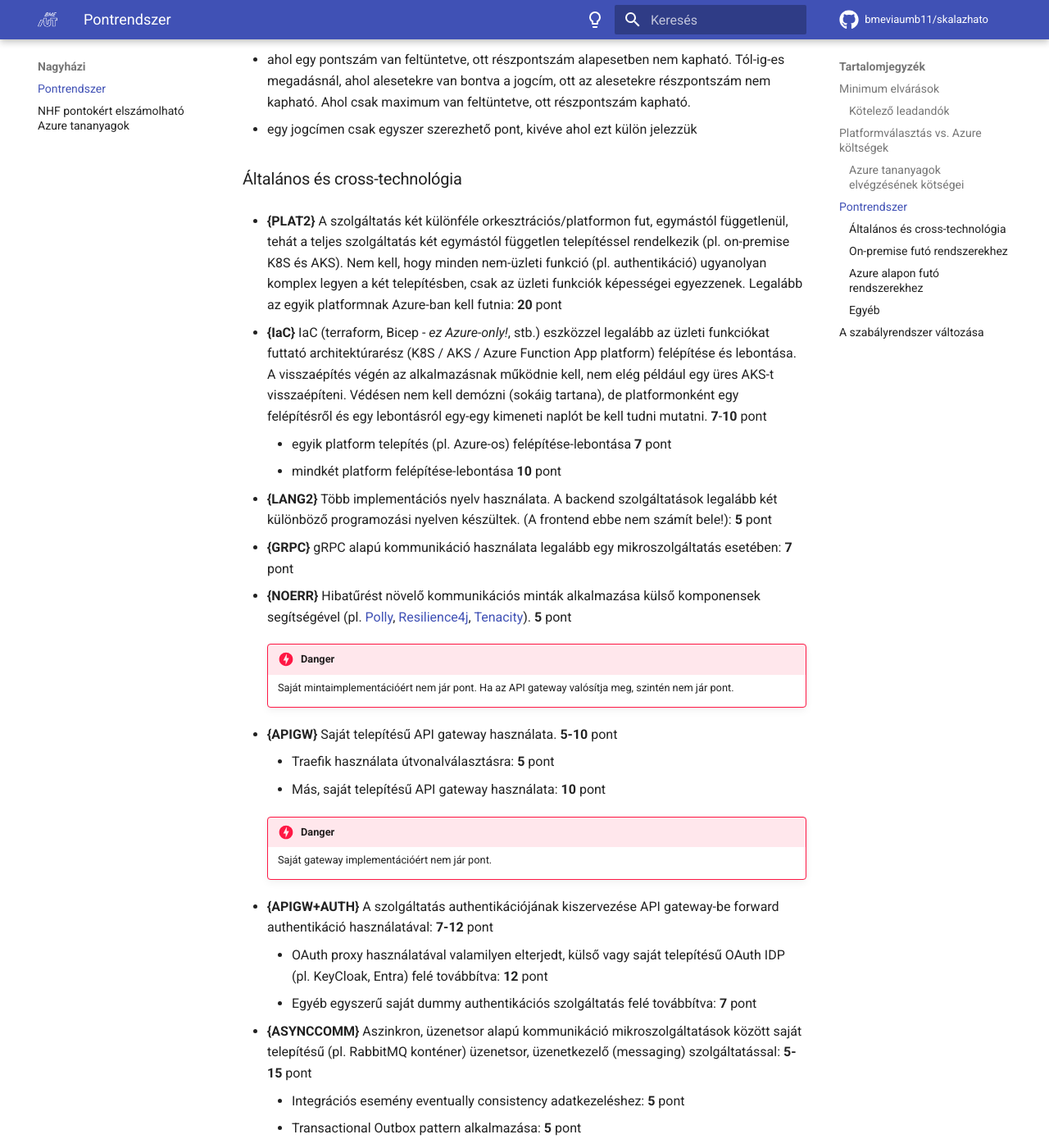
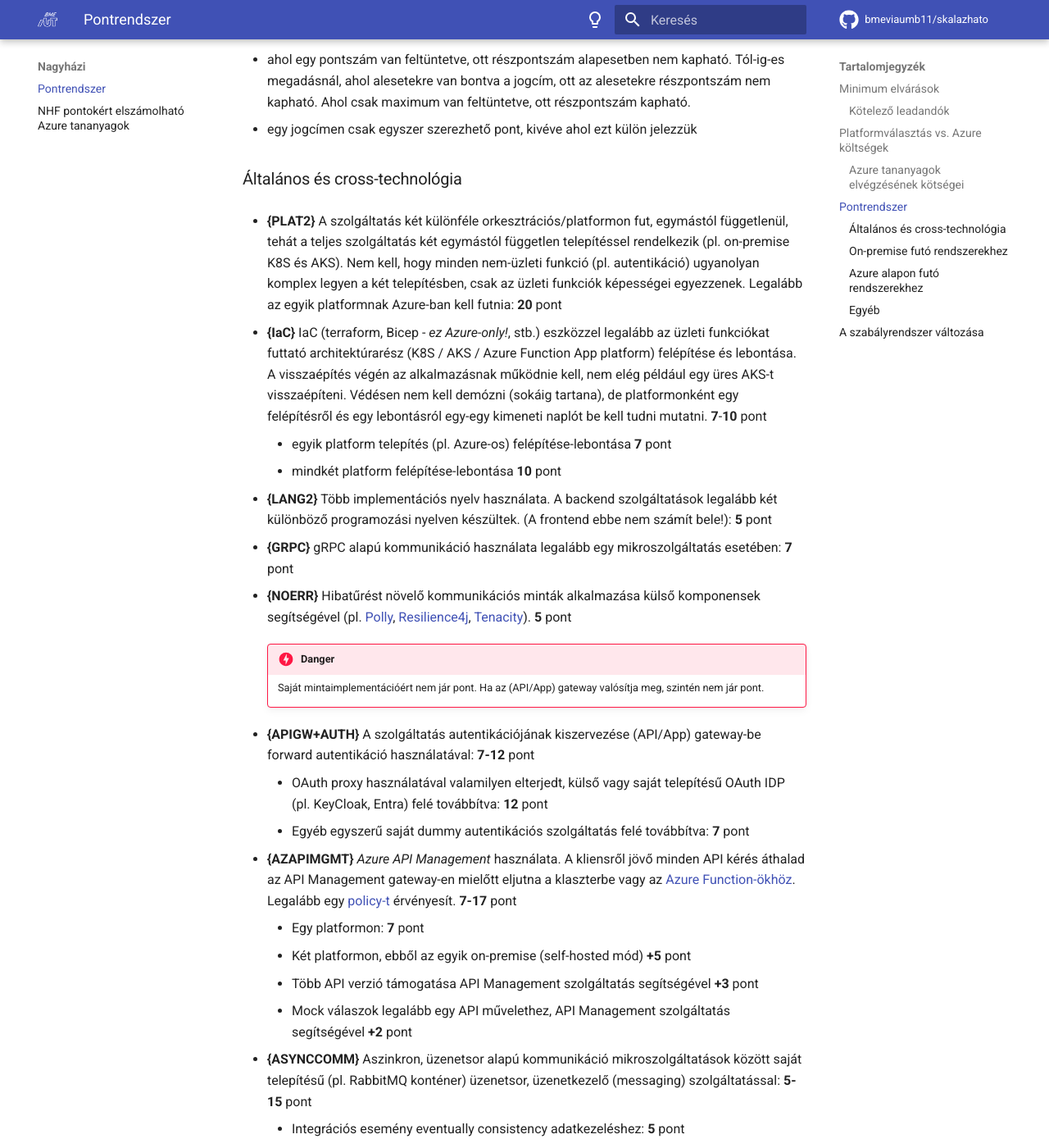
Before and after one commit to bmeviaumb11/skalazhato, an MkDocs documentation site: the page built from docs/homework/pontrendszer.md, in a window 1280 px wide and 1400 px high, scrolled down 3511 px. Shown: the whole window at 82% size. Built offline with MkDocs 1.6.1 and Material for MkDocs 9.7.7, drawn with Linux system fonts in a browser that asks for light colours; comment, search, counter and statistics services are not loaded; some of the changed text lies outside the part shown.

Commit message:
pontrendszer

```diff
--- a/docs/homework/pontrendszer.md
+++ b/docs/homework/pontrendszer.md
@@ -102,7 +102,7 @@
 
 ### Általános és cross-technológia
 
-- **{PLAT2}** A szolgáltatás két különféle orkesztrációs/platformon fut, egymástól függetlenül, tehát a teljes szolgáltatás két egymástól független telepítéssel rendelkezik (pl. on-premise K8S és AKS). Nem kell, hogy minden nem-üzleti funkció (pl. authentikáció) ugyanolyan komplex legyen a két telepítésben, csak az üzleti funkciók képességei egyezzenek. Legalább az egyik platformnak Azure-ban kell futnia: **20** pont
+- **{PLAT2}** A szolgáltatás két különféle orkesztrációs/platformon fut, egymástól függetlenül, tehát a teljes szolgáltatás két egymástól független telepítéssel rendelkezik (pl. on-premise K8S és AKS). Nem kell, hogy minden nem-üzleti funkció (pl. autentikáció) ugyanolyan komplex legyen a két telepítésben, csak az üzleti funkciók képességei egyezzenek. Legalább az egyik platformnak Azure-ban kell futnia: **20** pont
 
 - **{IaC}** IaC (terraform, Bicep - *ez Azure-only!*, stb.) eszközzel legalább az üzleti funkciókat futtató architektúrarész (K8S / AKS / Azure Function App platform) felépítése és lebontása. A visszaépítés végén az alkalmazásnak működnie kell, nem elég például egy üres AKS-t visszaépíteni. Védésen nem kell demózni (sokáig tartana), de platformonként egy felépítésről és egy lebontásról egy-egy kimeneti naplót be kell tudni mutatni. **7**-**10** pont
 
@@ -116,20 +116,19 @@
 - **{NOERR}** Hibatűrést növelő kommunikációs minták alkalmazása külső komponensek segítségével (pl. [Polly](https://www.pollydocs.org/), [Resilience4j](https://github.com/resilience4j/resilience4j), [Tenacity](https://github.com/jd/tenacity)).  **5** pont
 
     !!! danger
-        Saját mintaimplementációért nem jár pont. Ha az API gateway valósítja meg, szintén nem jár pont.
+        Saját mintaimplementációért nem jár pont. Ha az (API/App) gateway valósítja meg, szintén nem jár pont.
 
-- **{APIGW}** Saját telepítésű API gateway használata. **5-10** pont
-
-    - Traefik használata útvonalválasztásra: **5** pont
-    - Más, saját telepítésű API gateway használata: **10** pont
-
-    !!! danger
-        Saját gateway implementációért nem jár pont.
-
-- **{APIGW+AUTH}** A szolgáltatás authentikációjának kiszervezése API gateway-be forward authentikáció használatával: **7-12** pont
+- **{APIGW+AUTH}** A szolgáltatás autentikációjának kiszervezése (API/App) gateway-be forward autentikáció használatával: **7-12** pont
 
     - OAuth proxy használatával valamilyen elterjedt, külső vagy saját telepítésű OAuth IDP (pl. KeyCloak, Entra) felé továbbítva: **12** pont
-    - Egyéb egyszerű saját dummy authentikációs szolgáltatás felé továbbítva: **7** pont
+    - Egyéb egyszerű saját dummy autentikációs szolgáltatás felé továbbítva: **7** pont
+
+- **{AZAPIMGMT}** *Azure API Management* használata. A kliensről jövő minden API kérés áthalad az API Management gateway-en mielőtt eljutna a klaszterbe vagy az [Azure Function-ökhöz](https://azure.microsoft.com/en-us/blog/benefits-of-using-azure-api-management-with-microservices/). Legalább egy [policy-t](https://learn.microsoft.com/en-us/azure/api-management/api-management-policies) érvényesít. **7-17** pont
+
+    - Egy platformon: **7** pont
+    - Két platformon, ebből az egyik on-premise (self-hosted mód) **+5** pont
+    - Több API verzió támogatása API Management szolgáltatás segítségével **+3** pont
+    - Mock válaszok legalább egy API művelethez, API Management szolgáltatás segítségével **+2** pont
 
 - **{ASYNCCOMM}** Aszinkron, üzenetsor alapú kommunikáció mikroszolgáltatások között saját telepítésű (pl. RabbitMQ konténer) üzenetsor, üzenetkezelő (messaging) szolgáltatással: **5-15** pont
 
@@ -210,6 +209,14 @@
 
 - **{OPSTR}** Tartós tár, pl. lokális mappa csatolása klaszterbe. **5** pont
 
+- **{GW}** Saját telepítésű (API/App) gateway használata. **5-10** pont
+
+    - Traefik használata útvonalválasztásra: **5** pont
+    - Más, saját telepítésű (API/App) gateway használata: **10** pont
+
+  !!! danger
+  Saját gateway implementációért nem jár pont.
+
 ### Azure alapon futó rendszerekhez
 
 - **{AZDB2}** Legalább kétfajta Azure-os adatbázisplatform használata (Azure SQL, Azure Database for PostgreSQL - Flexible Server, CosmosDB). Két eltérő technológiájú adatbázis használata perzisztenciára. Memória adatbázis, cache adatbázis (Azure Redis) nem számít be, egyéb NoSQL igen: **10** pont
@@ -219,11 +226,12 @@
 
 - **{AZRED}** [Azure Redis](https://azure.microsoft.com/en-us/products/cache) szolgáltatás használata kifejezetten cache-elésre saját telepítésű cache helyett, legalább egy művelet esetén: **5** pont
 
-- **{AZING}** Valamely [hivatalosan támogatott AKS ingress opció](https://learn.microsoft.com/en-us/azure/aks/concepts-network-ingress#compare-ingress-options) használata saját telepítésű ingress / api gateway helyett: **7** pont
+- **{AZING}** Gateway/Ingress Azure szolgáltatásra (kivéve Azure API Management) vagy AKS kiterjesztésre építve. **7-10** pont
 
-- **{AZAPIMGW}** *Azure API Management* használata gateway-ként. A kliensről jövő kérés előbb az API Management gateway-be fut be, ami az Azure-os klaszterben futó ingress vagy [Azure Function-ök](https://azure.microsoft.com/en-us/blog/benefits-of-using-azure-api-management-with-microservices/) felé továbbít: **7** pont
+    - AKS esetén valamely [hivatalosan támogatott AKS ingress opció](https://learn.microsoft.com/en-us/azure/aks/concepts-network-ingress#compare-ingress-options): **10** pont
+    - Egyéb Azure szolgáltatás (pl. Azure App Gateway; kivéve Azure API Management): **7** pont
 
-- **{AZAPIMAUTH}** Authentikáció kiszervezése *Azure API Management* szolgáltatásba ([példa](https://learn.microsoft.com/en-us/azure/api-management/api-management-howto-protect-backend-with-aad)): **8** pont
+- **{AZAPIMAUTH}** Authentikáció kiszervezése *Azure API Management* szolgáltatásba ([példa](https://learn.microsoft.com/en-us/azure/api-management/api-management-howto-protect-backend-with-aad)): **7** pont
 
 - **{AZACR}** Konténerek vagy helm chart(ok) letöltése Azure-beli klaszterbe vagy *Azure Function*-be saját *Azure Container Registry*-ből: **3-7** pont
 
```
